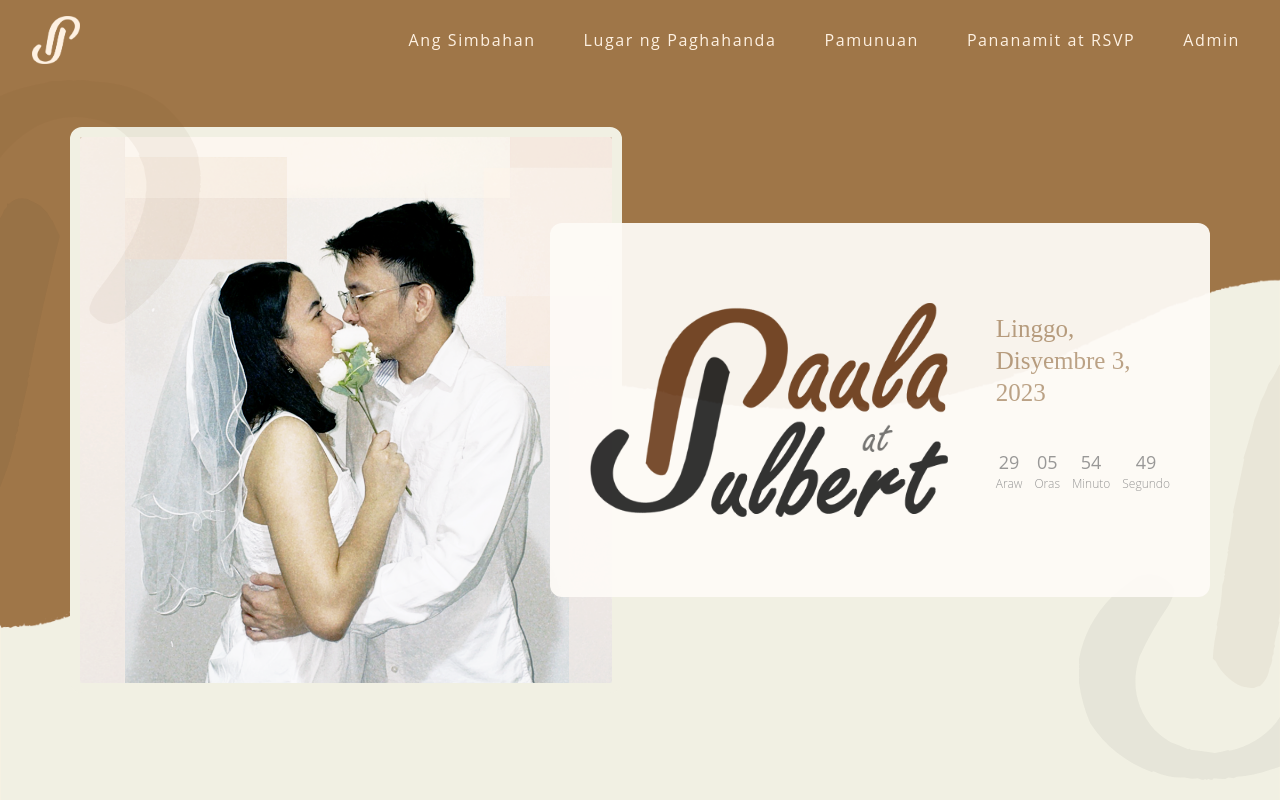
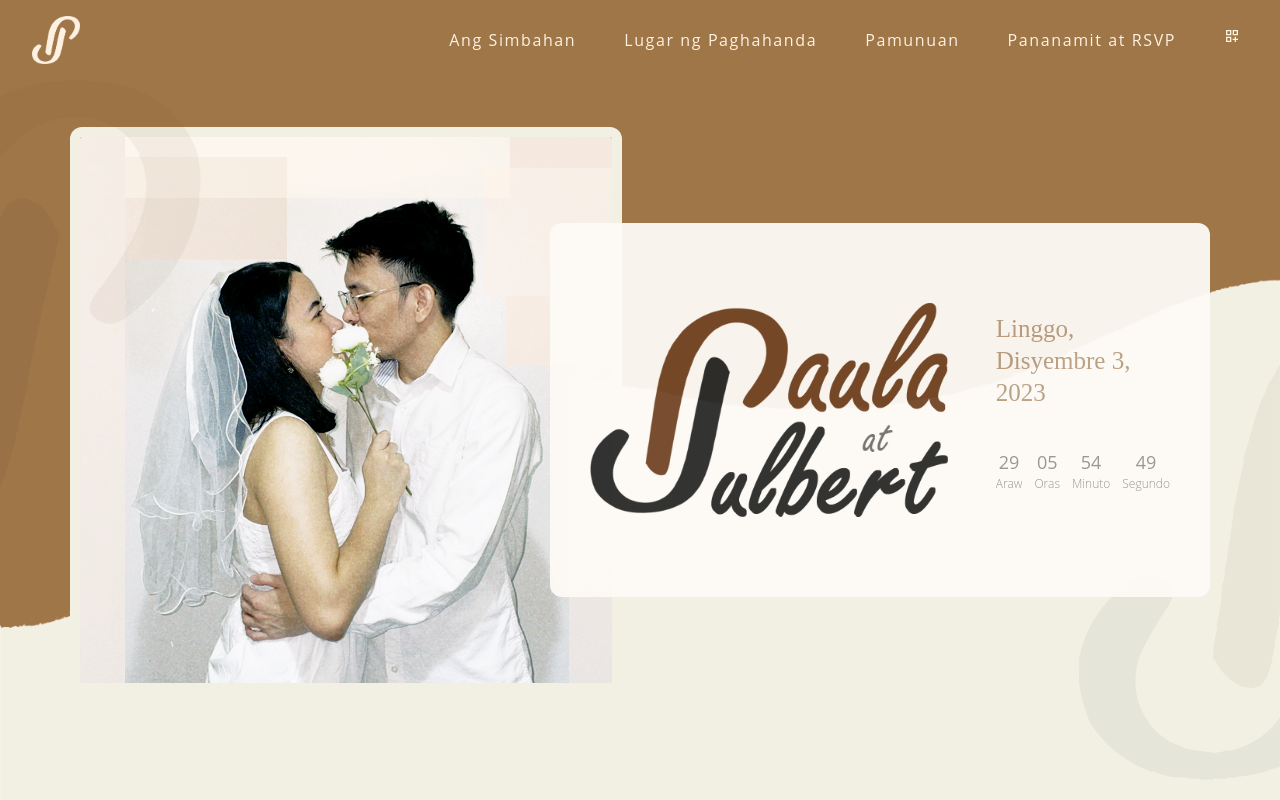
Before and after one commit to bherthchavez/wedding_site, a React (Vite) app: page / in a window 1280 px wide. Shown: the top 800 px of the page. Built offline with nearby package versions, Linux system fonts and the light colour scheme; no server answers; the database is empty; a web font is replaced by a local one.

Commit message:
Update Navbar.jsx

```diff
--- a/src/components/Navbar.jsx
+++ b/src/components/Navbar.jsx
@@ -3,6 +3,8 @@ import { useState } from 'react';
 import pg2 from '../assets/pj2.png'
 import { Link } from 'react-scroll';
 import { useNavigate } from 'react-router-dom';
+import { MdOutlineDashboardCustomize } from "react-icons/md";
+
 
 const Navbar = () => {
   const navigate = useNavigate()
@@ -52,7 +54,7 @@ const Navbar = () => {
           <li onClick={() => navigate(`admin`)} className='p-2 group transition-all duration-300 ease-in-out cursor-pointer'>
             <span
               className='w-full tracking-widest  text-md text-[#fef1e2] cursor-pointer bg-left-bottom bg-gradient-to-r from-[#fef1e2] to-[#fef1e2] bg-[length:0%_2px] bg-no-repeat group-hover:bg-[length:100%_2px] transition-all duration-500 ease-out'>
-              Admin
+              <MdOutlineDashboardCustomize />
             </span>
           </li>
         </ul>
```
